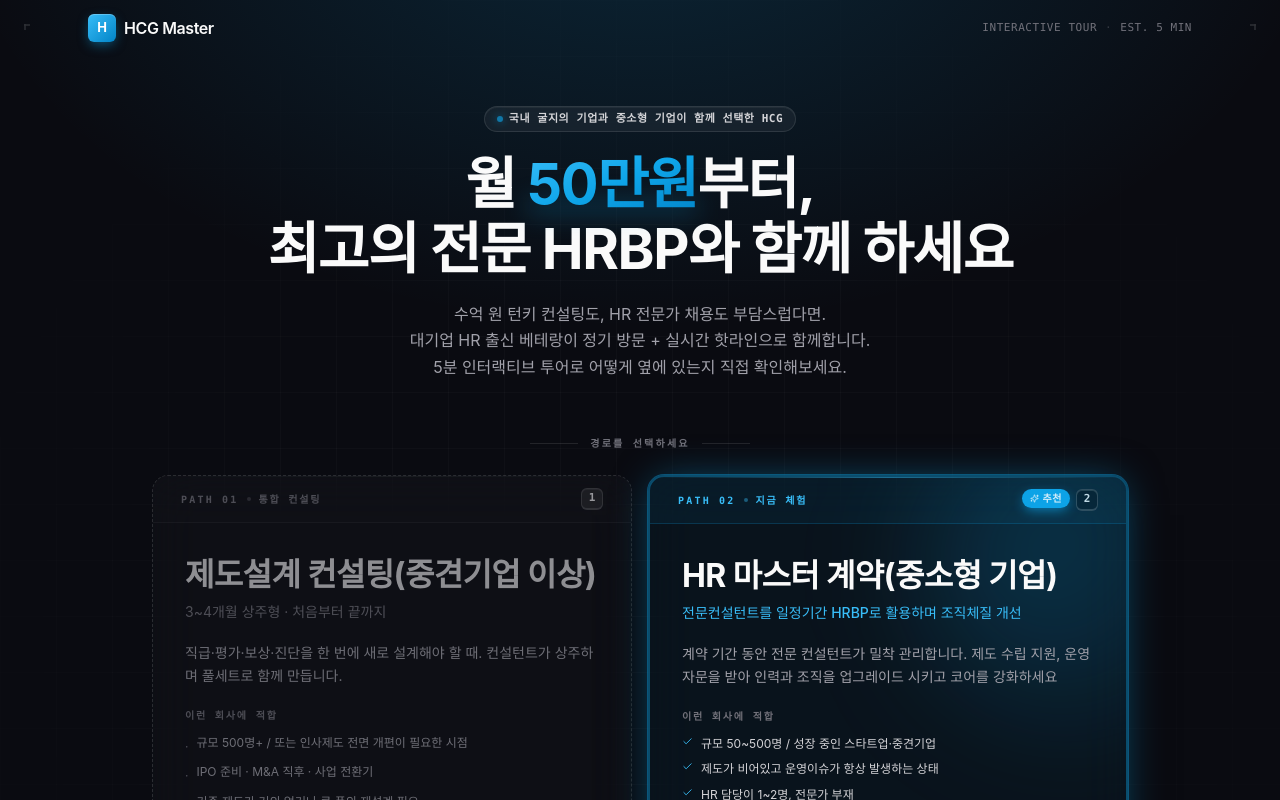
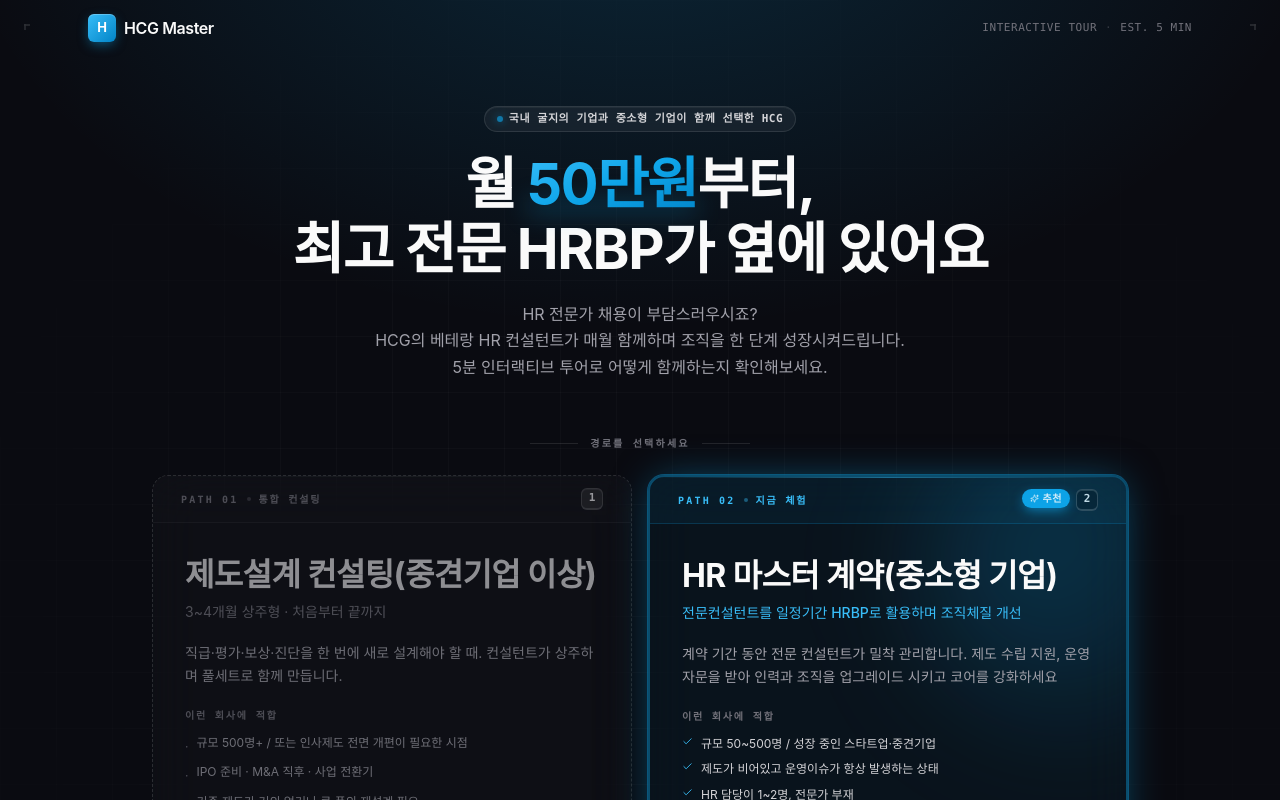
Before and after one commit to skyyoung2030-star/hradvisory, a React (Vite) app: page / in a window 1280 px wide. Shown: the top 800 px of the page. Built offline with nearby package versions, Linux system fonts and the light colour scheme; no server answers; a web font is replaced by a local one.

Commit message:
Updated Welcome.tsx

```diff
--- a/src/pages/Welcome.tsx
+++ b/src/pages/Welcome.tsx
@@ -70,16 +70,16 @@ export default function Welcome() {
             부터,
             <br className="hidden sm:block" />
             <span className="sm:hidden"> </span>
-            최고의 전문 HRBP와 함께 하세요
+            최고 전문 HRBP가 옆에 있어요
           </h1>
 
           <p className="body text-ink-600 mt-5 max-w-[560px] mx-auto">
-            수억 원 턴키 컨설팅도, HR 전문가 채용도 부담스럽다면.<br className="hidden sm:block" />
+            HR 전문가 채용이 부담스러우시죠?<br className="hidden sm:block" />
             <span className="sm:hidden"> </span>
-            대기업 HR 출신 베테랑이 정기 방문 + 실시간 핫라인으로 함께합니다.
+            HCG의 베테랑 HR 컨설턴트가 매월 함께하며 조직을 한 단계 성장시켜드립니다.
             <br className="hidden sm:block" />
             <span className="sm:hidden"> </span>
-            5분 인터랙티브 투어로 어떻게 옆에 있는지 직접 확인해보세요.
+            5분 인터랙티브 투어로 어떻게 함께하는지 확인해보세요.
           </p>
         </motion.div>
 
```
